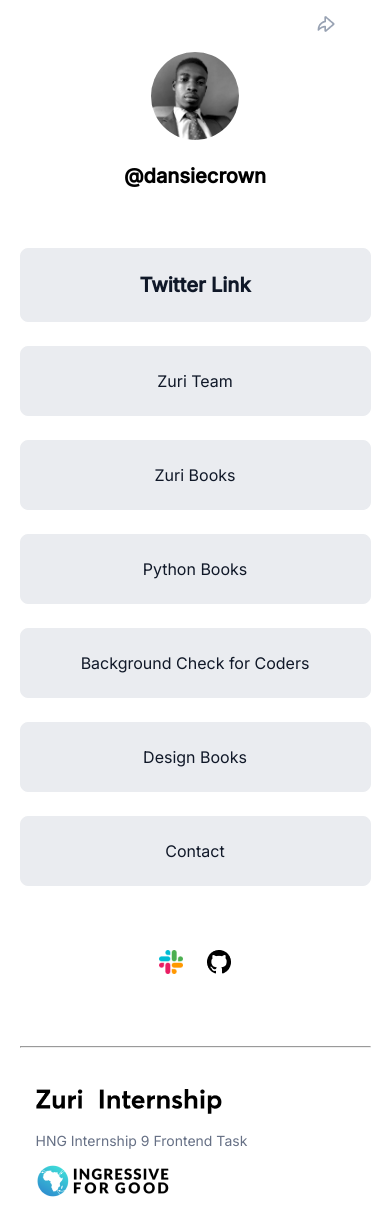
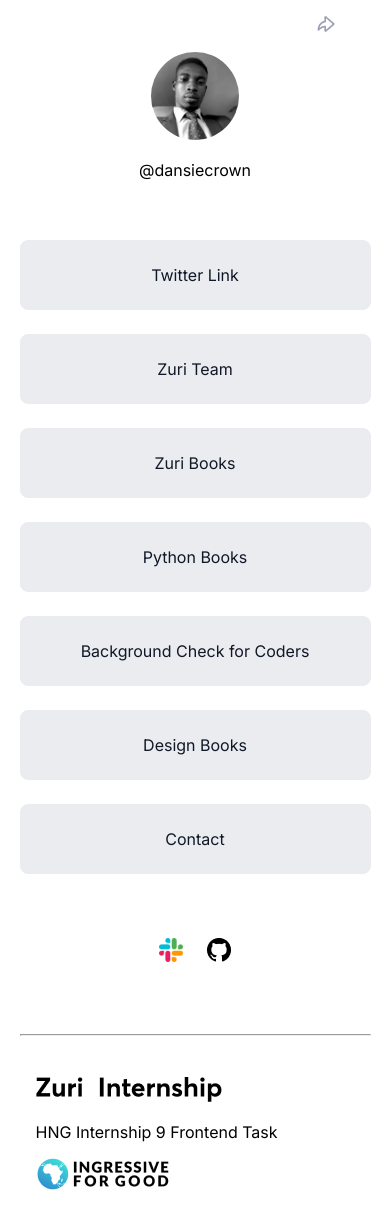
Before and after one commit to dansiecrown/stage1-task, a React (Create React App) app: page / in a window 390 px wide. Built offline with nearby package versions, Linux system fonts and the light colour scheme.

Commit message:
style: added custom styles

```diff
--- a/src/App.css
+++ b/src/App.css
@@ -21,7 +21,7 @@
   border-radius: 50%;
 }
 
-#twitter{
+.twitter{
   font-weight: 700;
   font-size: 20px;
 }
@@ -54,7 +54,7 @@
   border-radius: 8px;
 }
 
-.footer1{
+.App .footer1{
   width: 80%;
   margin: auto;
   display: flex;
@@ -63,12 +63,12 @@
   padding: 4em;
 }
 
-.footer1 img{
+.App .footer1 img{
   width: 24px;
   height: 24px;
 }
 
-.footer2{
+.App .footer2{
   width: 80%;
   margin: auto;
   display: flex;
@@ -81,25 +81,25 @@
   margin: auto;
 }
 
-.footer2 p{
+.App.footer2 p{
   font-size: 14px;
   color: #667085;
 }
 
-.separator{
+.App .separator{
   width: 90%;
   margin: auto;
 
 }
 
 @media screen and (max-width: 768px){
-  .container{
+  .App  .container{
     width: 90%;
   }
-  .footer1{
+  .App .footer1{
     width: 90%;
   }
-  .footer2{
+  .App .footer2{
     width: 90%;
   }
   #slack{
@@ -109,12 +109,12 @@
     display: block;
   }
 
-  .footer2{
+  .App .footer2{
     display: block;
     text-align: left;
   }
 
-  .footer2 *{
+  .App .footer2 *{
     margin-top: 1em;
   }
 }
```
